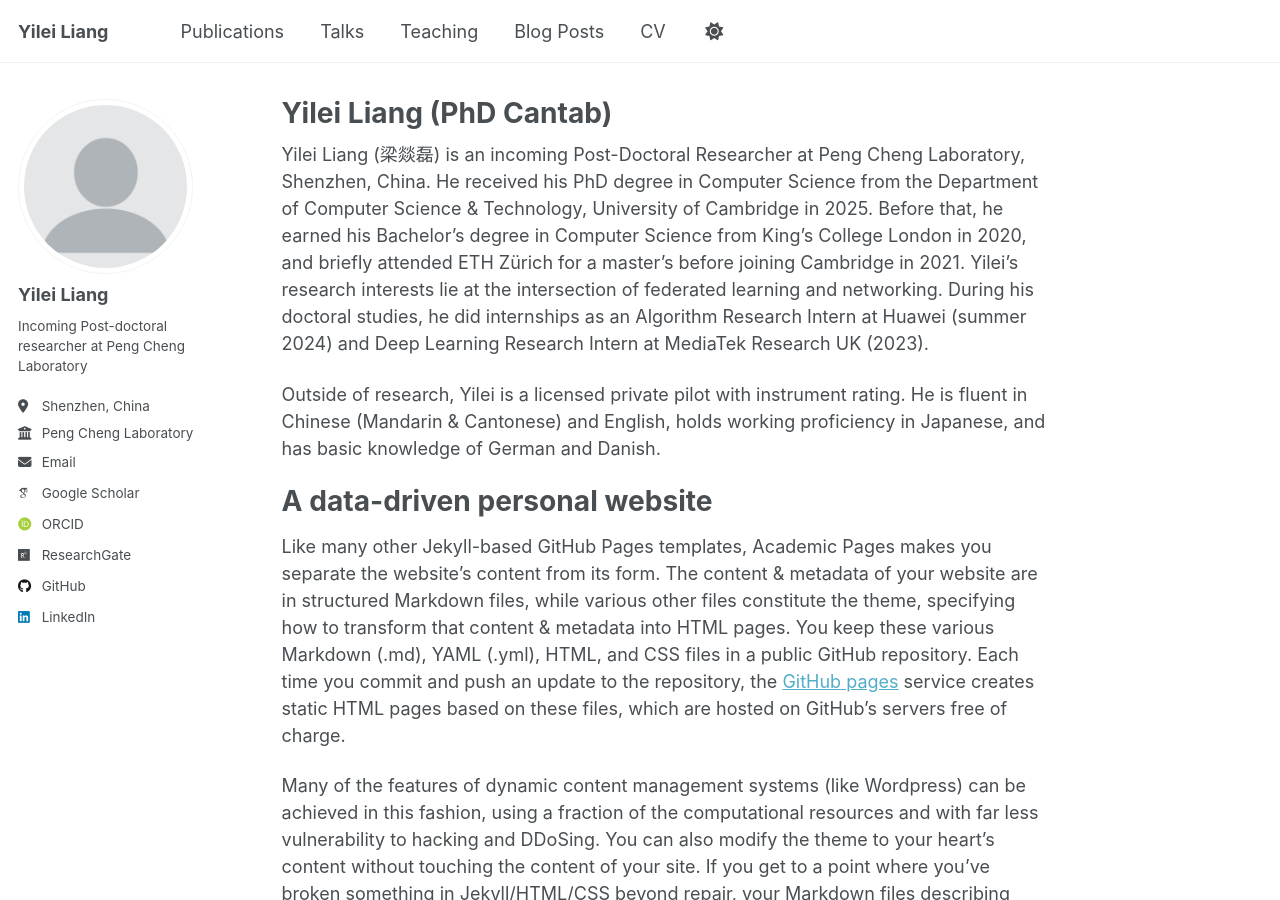
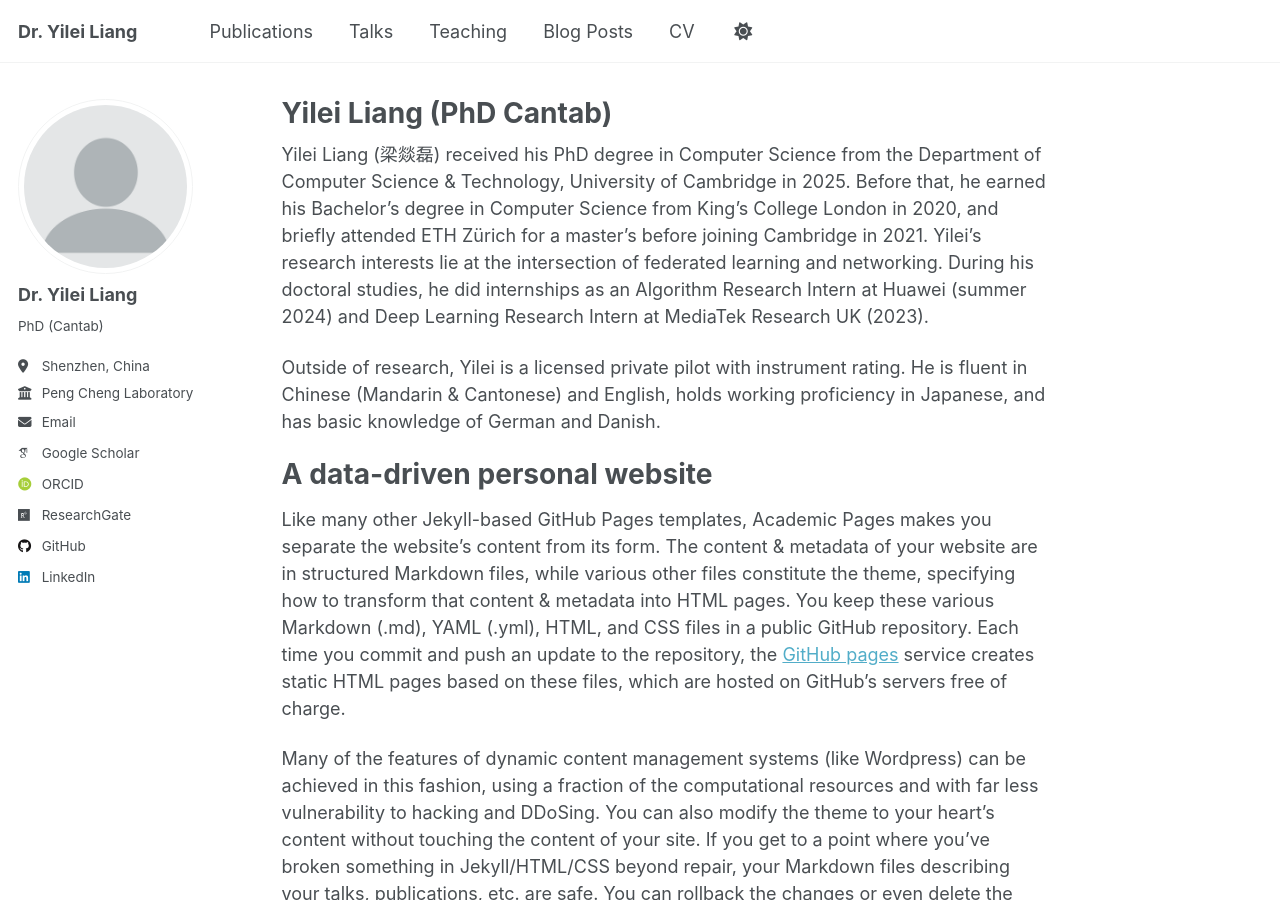
Before and after one commit to YukariSonz/YukariSonz.github.io, a Jekyll site: the page built from _pages/about.md, in a window 1280 px wide and 900 px high. Built offline with Jekyll 4.4.1, drawn with Linux system fonts in a browser that asks for light colours; some web fonts are replaced; a script that is not in the unit is left out.

Commit message:
Change info

```diff
--- a/_config.yml
+++ b/_config.yml
@@ -9,10 +9,10 @@
 # Basic Site Settings
 locale                   : "en-US"
 site_theme               : "default" # Currently available options are "default", "air"
-title                    : "Yilei Liang"
+title                    : "Dr. Yilei Liang"
 title_separator          : "-"
 name                     : &name "Yilei Liang"
-description              : &description "Incoming Post-doctoral researcher at Peng Cheng Laboratory, Shenzhen, China"   # Update this with a general description of your site, this is the default if not overridden by a page
+description              : &description "PhD (Cantab)"   # Update this with a general description of your site, this is the default if not overridden by a page
 url                      : https://yukarisonz.github.io/ # The base hostname & protocol for your site e.g. "https://[your GitHub username].github.io",
                                                            # or if you already have some other page hosted on Github then use "https://[your GitHub username].github.io/[Your Repo Name]"
 baseurl                  : "" # the subpath of your site, e.g. "/blog"
@@ -24,9 +24,9 @@ repository               : "YukariSonz/https://yukarisonz.github.io/"
 author:
   # Biographic information
   avatar           : "profile.png"
-  name             : "Yilei Liang"
+  name             : "Dr. Yilei Liang"
   pronouns         : # example: "she/her"
-  bio              : "Incoming Post-doctoral researcher at Peng Cheng Laboratory"
+  bio              : "PhD (Cantab)"
   location         : "Shenzhen, China"
   employer         : "Peng Cheng Laboratory"
   uri              : # URL
--- a/_pages/about.md
+++ b/_pages/about.md
@@ -7,7 +7,7 @@ redirect_from:
   - /about.html
 ---
 
-Yilei Liang (梁燚磊) is an incoming Post-Doctoral Researcher at Peng Cheng Laboratory, Shenzhen, China. He received his PhD degree in Computer Science from the Department of Computer Science & Technology, University of Cambridge in 2025. Before that, he earned his Bachelor’s degree in Computer Science from King’s College London in 2020, and briefly attended ETH Zürich for a master’s before joining Cambridge in 2021. Yilei’s research interests lie at the intersection of federated learning and networking. During his doctoral studies, he did internships as an Algorithm Research Intern at Huawei (summer 2024) and Deep Learning Research Intern at MediaTek Research UK (2023).
+Yilei Liang (梁燚磊) received his PhD degree in Computer Science from the Department of Computer Science & Technology, University of Cambridge in 2025. Before that, he earned his Bachelor’s degree in Computer Science from King’s College London in 2020, and briefly attended ETH Zürich for a master’s before joining Cambridge in 2021. Yilei’s research interests lie at the intersection of federated learning and networking. During his doctoral studies, he did internships as an Algorithm Research Intern at Huawei (summer 2024) and Deep Learning Research Intern at MediaTek Research UK (2023).
 
 Outside of research, Yilei is a licensed private pilot with instrument rating. He is fluent in Chinese (Mandarin & Cantonese) and English, holds working proficiency in Japanese, and has basic knowledge of German and Danish.
 
```
Also changed, not shown: 1 other file.
